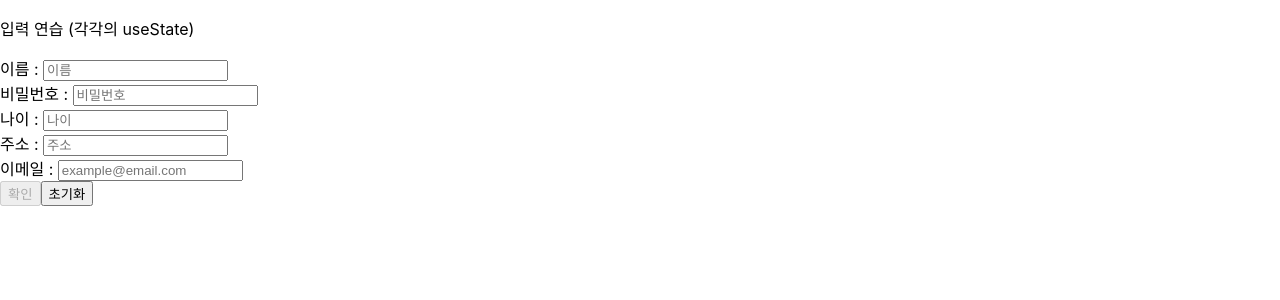
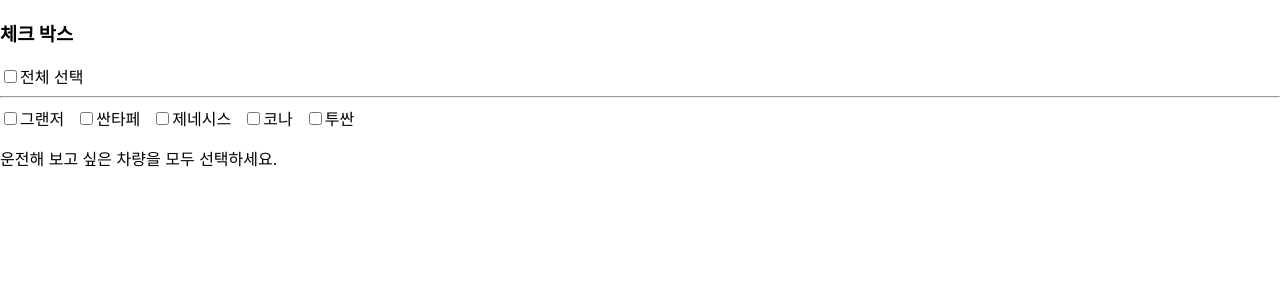
Before and after one commit to jks2024/human-sample-react, a React (Create React App) app: page / in a window 1280 px wide. Shown: the top 300 px of the page. Built offline with nearby package versions, Linux system fonts and the light colour scheme.

Commit message:
오후 3:53

```diff
--- a/src/App.js
+++ b/src/App.js
@@ -4,9 +4,12 @@
 import Board from "./Board";
 import Say from "./Say";
 import InputEvent from "./InputEvent";
+import DropDown from "./DropDown";
+import RadioBtn from "./RadioBtn";
+import CheckBox from "./CheckBtn";
 
 function App() {
-  return <InputEvent />;
+  return <CheckBox />;
 }
 
 export default App;
--- /dev/null
+++ b/src/CheckBtn.js
@@ -0,0 +1,57 @@
+import { useState } from "react";
+
+const CheckBox = () => {
+  const cars = ["그랜저", "싼타페", "제네시스", "코나", "투싼"];
+
+  // 선택된 값이 여러 개 → 배열 state로 관리
+  const [checkedCars, setCheckedCars] = useState([]);
+
+  // 개별 체크 박스
+  const onChange = (e) => {
+    const { value, checked } = e.target; // 체크 여부 확인 (true / false)
+
+    if (checked) {
+      // 체크 -> 기존 베열에 추가
+      setCheckedCars([...checkedCars, value]);
+    } else {
+      setCheckedCars(checkedCars.filter((car) => car !== value));
+    }
+  };
+
+  // 전체 선택 및 해제
+  const isAllChecked = checkedCars.length === cars.length;
+
+  const onChangeAll = (e) => {
+    setCheckedCars(e.target.checked ? [...cars] : []);
+  };
+
+  return (
+    <>
+      <h3>체크 박스</h3>
+      <label>
+        <input type="checkbox" checked={isAllChecked} onChange={onChangeAll} />
+        전체 선택
+      </label>
+      <hr />
+
+      {cars.map((car) => (
+        <label key={car} style={{ marginRight: "12px" }}>
+          <input
+            type="checkbox"
+            value={car}
+            checked={checkedCars.includes(car)} // 배열에 있으면 체크 상태
+            onChange={onChange}
+          />
+          {car}
+        </label>
+      ))}
+      <p>
+        {checkedCars.length > 0
+          ? `선택한 차량 (${checkedCars.length}대) : ${checkedCars.join(", ")}`
+          : "운전해 보고 싶은 차량을 모두 선택하세요."}
+      </p>
+    </>
+  );
+};
+
+export default CheckBox;
--- /dev/null
+++ b/src/DropDown.js
@@ -0,0 +1,26 @@
+import { useState } from "react"; // 상태관리 Hook
+
+const DropDown = () => {
+  const [selectValue, setSelectValue] = useState("");
+
+  return (
+    <>
+      <h2>드롭다운 예제</h2>
+      <select
+        value={selectValue}
+        onChange={(e) => setSelectValue(e.target.value)}
+      >
+        <option value="" disabled>
+          과일을 선택하세요.
+        </option>
+        <option value="apple">사과</option>
+        <option value="banana">바나나</option>
+        <option value="grape">포도</option>
+        <option value="watermelon">수박</option>
+      </select>
+      <h3>선택된 과일: {selectValue}</h3>
+    </>
+  );
+};
+
+export default DropDown;
--- /dev/null
+++ b/src/RadioBtn.js
@@ -0,0 +1,35 @@
+// 운전하고 싶은 차량 선택하기: 라디오 버튼, 그랜저, 싼타페, 제네시스, 코나, 투싼
+// 라디오 버튼은 여러개중에 단 한개를 선택 하는 것
+import { useState } from "react";
+
+const RadioBtn = () => {
+  const cars = ["그랜저", "싼타페", "제네시스", "코나", "투싼"]; // 배열로 목록 관리
+
+  // 선택된 다 하나의 값이므로 state 한개로 충분
+  const [selectedCar, setSelectedCar] = useState("");
+
+  return (
+    <>
+      <p>라디오 버튼</p>
+      {cars.map((car) => (
+        <label key={car} style={{ marginRight: "12px" }}>
+          <input
+            type="radio"
+            name="car"
+            value={car}
+            checked={selectedCar === car}
+            onChange={(e) => setSelectedCar(e.target.value)}
+          />
+          {car}
+        </label>
+      ))}
+      <h3>
+        {selectedCar
+          ? `선택한 차량: ${selectedCar}`
+          : "운전하고 싶은 차량을 선택하세요."}
+      </h3>
+    </>
+  );
+};
+
+export default RadioBtn;
```
